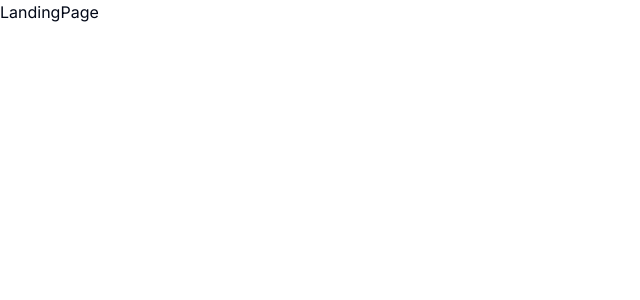
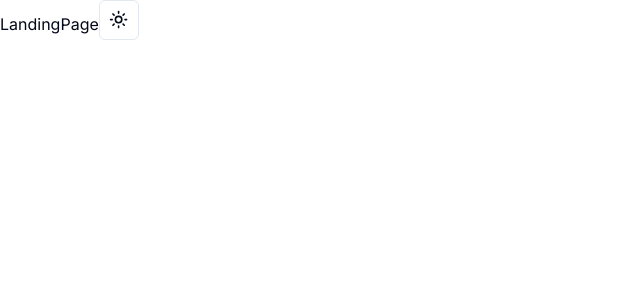
Before and after one commit to WillGraham36/echo-spot, a Next.js app: page / in a window 1280 px wide. Shown: the top 300 px of the page, without its empty margins (0-640 px from the left). Built offline with nearby package versions, Linux system fonts and the light colour scheme.

Commit message:
style: button toggle for light vs dark theme

```diff
--- a/app/(landing)/page.tsx
+++ b/app/(landing)/page.tsx
@@ -1,7 +1,11 @@
+import { ModeToggle } from "@/components/theme-mode-toggle"
 
 const LandingPage = () => {
     return (
-        <div>LandingPage</div>
+        <div>
+            LandingPage
+            <ModeToggle />
+        </div>
     )
 }
 
--- a/components/theme-mode-toggle.tsx
+++ b/components/theme-mode-toggle.tsx
@@ -13,9 +13,23 @@ import {
 } from "@/components/ui/dropdown-menu"
 
 export function ModeToggle() {
-    const { setTheme } = useTheme()
+    const { theme, setTheme } = useTheme()
 
     return (
+        // Uncomment for button to toggle theme, no dropdown
+        // <div>
+        //     <Button
+        //         variant="outline"
+        //         size="icon"
+        //         onClick={() => (
+        //             theme === "light" ? setTheme("dark") : setTheme("light")
+        //         )}
+        //     >
+        //         <Sun className="h-[1.2rem] w-[1.2rem] rotate-0 scale-100 transition-all dark:-rotate-90 dark:scale-0" />
+        //         <Moon className="absolute h-[1.2rem] w-[1.2rem] rotate-90 scale-0 transition-all dark:rotate-0 dark:scale-100" />
+        //         <span className="sr-only">Toggle theme</span>
+        //     </Button>
+        // </div>
         <DropdownMenu>
             <DropdownMenuTrigger asChild>
                 <Button variant="outline" size="icon">
```
